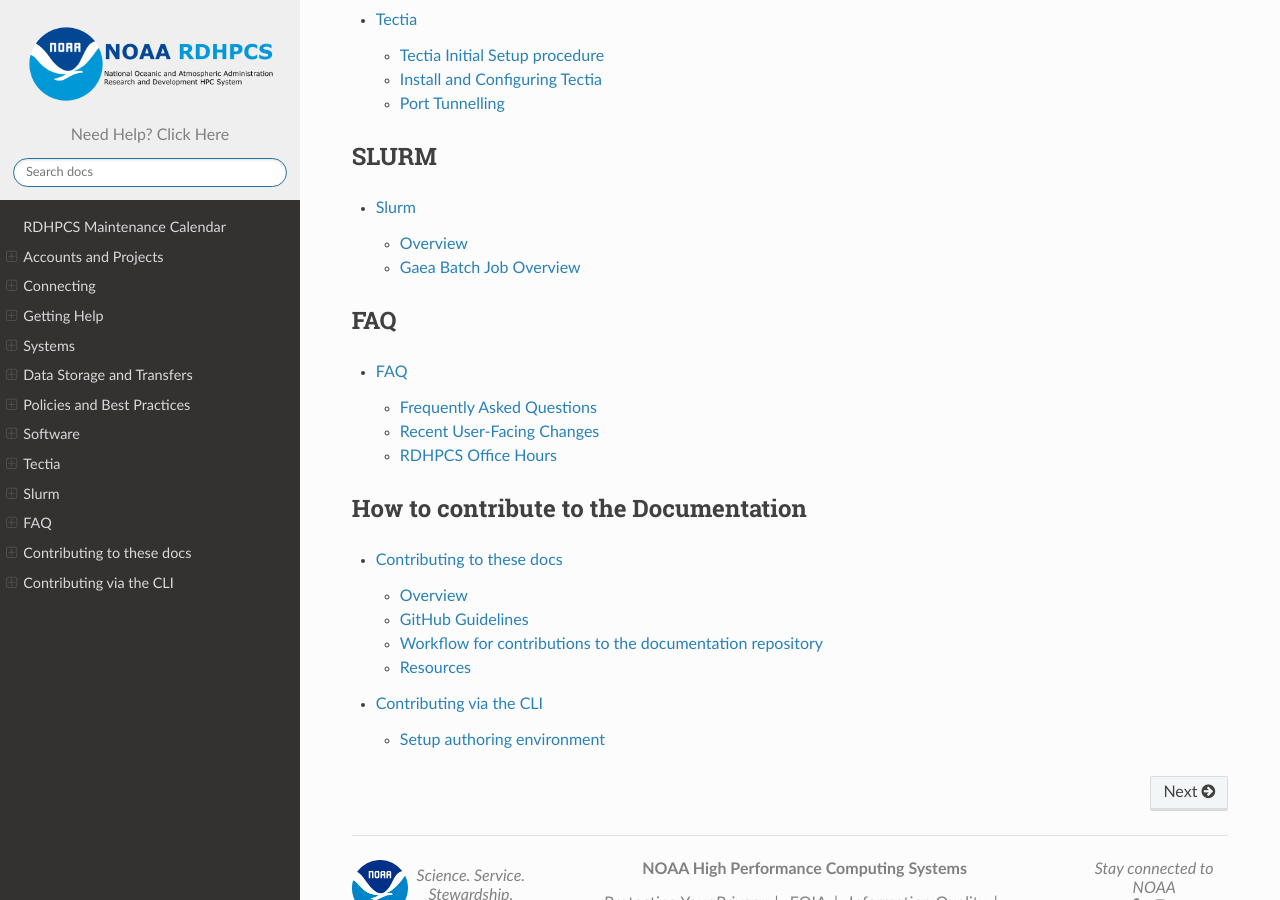
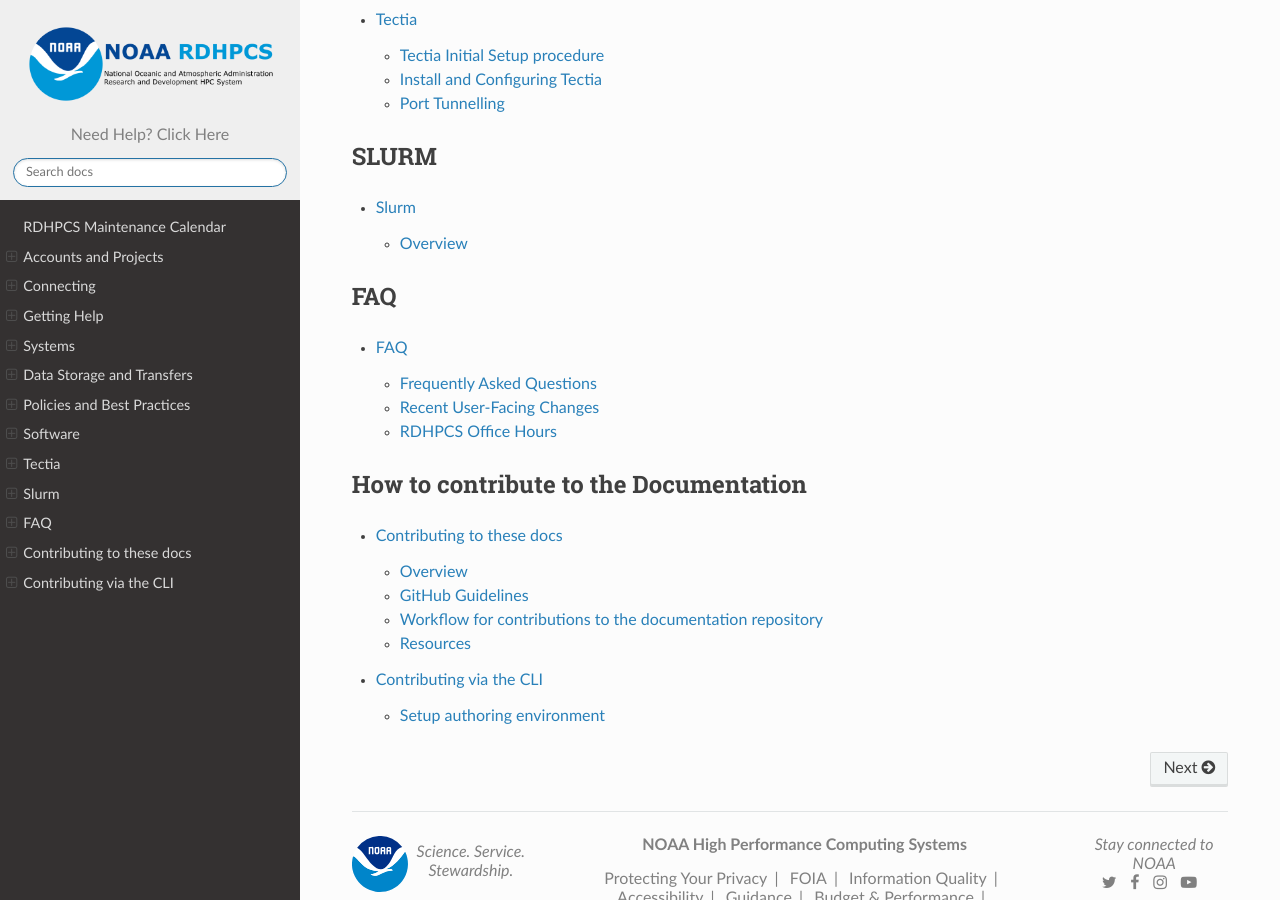
Before and after one commit to NOAA-RDHPCS/noaa-rdhpcs.github.io, a Sphinx documentation site: the page built from source/index.rst, in a window 1280 px wide and 900 px high, scrolled down 2506 px. Built offline with Sphinx 7.4.7 and the Read the Docs theme 2.0.0, drawn with Linux system fonts in a browser that asks for light colours.

Commit message:
"unlinking" gaea_job_overview from slurm since it needs much repair.

```diff
--- a/source/slurm/index.rst
+++ b/source/slurm/index.rst
@@ -8,4 +8,3 @@ Slurm
    :maxdepth: 2
 
    overview
-   gaea_job_overview
```
